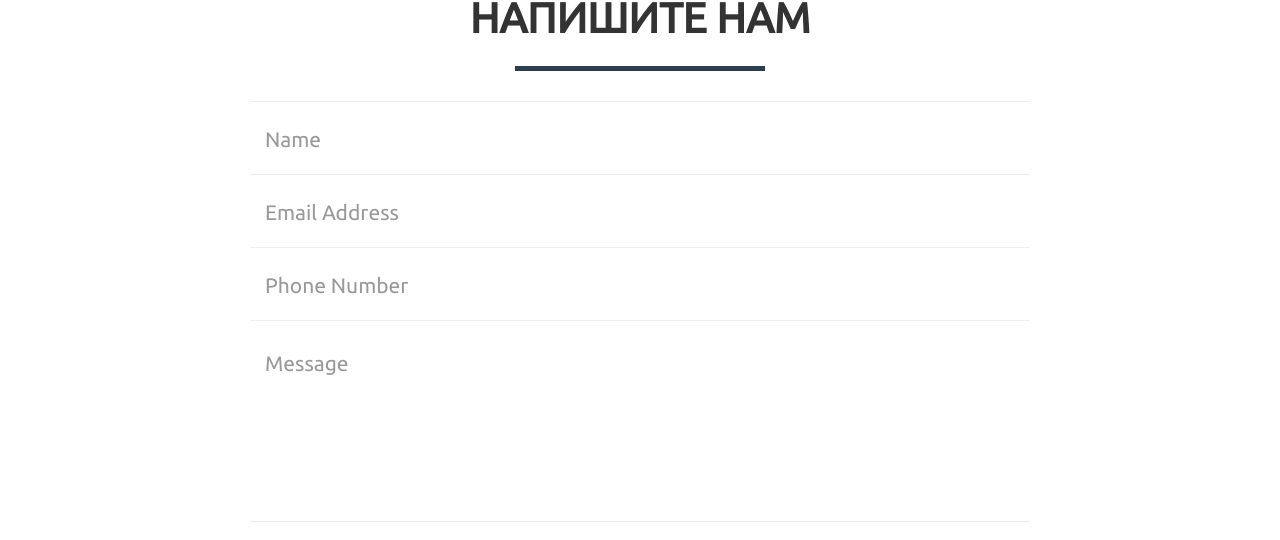
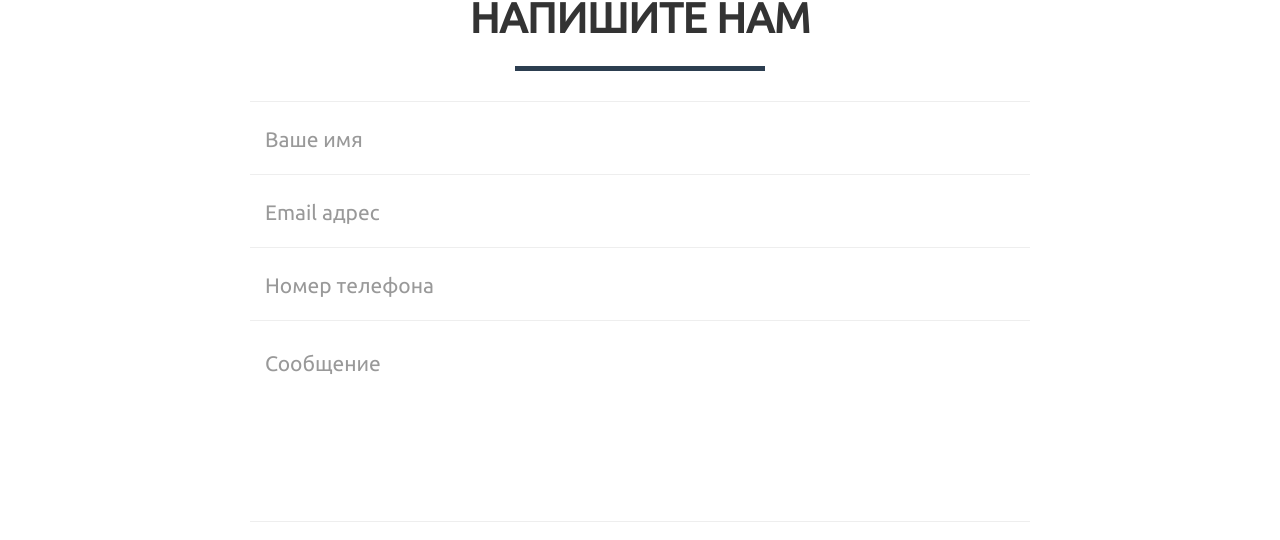
Before and after one commit to live3k/live3k.github.io, a website: page index.html in a window 1280 px wide. Shown: the part 2379-2919 px from the top of the page. Drawn offline with nearby package versions, Linux system fonts and the light colour scheme.

Commit message:
Update index.html

```diff
--- a/index.html
+++ b/index.html
@@ -205,28 +205,28 @@
                         <div class="row control-group">
                             <div class="form-group col-xs-12 floating-label-form-group controls">
                                 <label>Ваше имя</label>
-                                <input type="text" class="form-control" placeholder="Name" id="name" required data-validation-required-message="Please enter your name.">
+                                <input type="text" class="form-control" placeholder="Ваше имя" id="name" required data-validation-required-message="Please enter your name.">
                                 <p class="help-block text-danger"></p>
                             </div>
                         </div>
                         <div class="row control-group">
                             <div class="form-group col-xs-12 floating-label-form-group controls">
                                 <label>Email адрес</label>
-                                <input type="email" class="form-control" placeholder="Email Address" id="email" required data-validation-required-message="Please enter your email address.">
+                                <input type="email" class="form-control" placeholder="Email адрес" id="email" required data-validation-required-message="Please enter your email address.">
                                 <p class="help-block text-danger"></p>
                             </div>
                         </div>
                         <div class="row control-group">
                             <div class="form-group col-xs-12 floating-label-form-group controls">
                                 <label>Номер телефона</label>
-                                <input type="tel" class="form-control" placeholder="Phone Number" id="phone" required data-validation-required-message="Please enter your phone number.">
+                                <input type="tel" class="form-control" placeholder="Номер телефона" id="phone" required data-validation-required-message="Please enter your phone number.">
                                 <p class="help-block text-danger"></p>
                             </div>
                         </div>
                         <div class="row control-group">
                             <div class="form-group col-xs-12 floating-label-form-group controls">
                                 <label>Сообщение</label>
-                                <textarea rows="5" class="form-control" placeholder="Message" id="message" required data-validation-required-message="Please enter a message."></textarea>
+                                <textarea rows="5" class="form-control" placeholder="Сообщение" id="message" required data-validation-required-message="Please enter a message."></textarea>
                                 <p class="help-block text-danger"></p>
                             </div>
                         </div>
```
